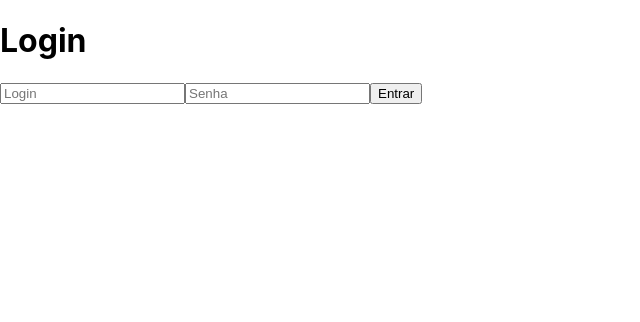
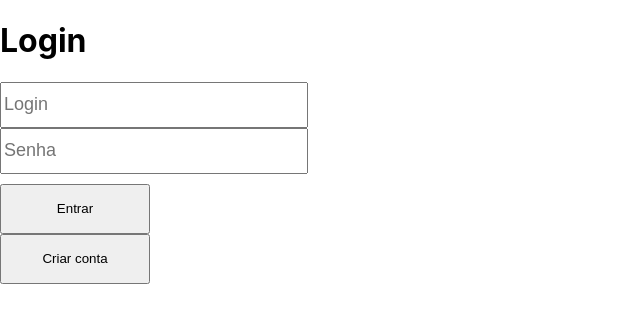
Before and after one commit to Peubarros1/streaming-de-musicas, a React (Create React App) app in the folder frontend/: page /login in a window 1280 px wide. Shown: the top 322 px of the page, without its empty margins (0-640 px from the left). Built offline with nearby package versions, Linux system fonts and the light colour scheme.

Commit message:
feat: creating Login.css for visual difference and changing Login.tsx to store user.role and apply Login.css

```diff
--- /dev/null
+++ b/frontend/src/pages/Login.css
@@ -0,0 +1,27 @@
+.botoes-login {
+  display: flex;
+  flex-direction: column;
+  margin-top: 10px;
+}
+
+.campo-login {
+  width: 300px;
+  height: 40px;
+  font-size: 18px;
+}
+
+.campo-senha {
+  width: 300px;
+  height: 40px;
+  font-size: 18px;
+}
+
+.botao-entrar {
+  width: 150px;
+  height: 50px;
+}
+
+.botao-criar {
+  width: 150px;
+  height: 50px;
+}
--- a/frontend/src/pages/Login.tsx
+++ b/frontend/src/pages/Login.tsx
@@ -2,6 +2,7 @@ import { useState }     from 'react';
 import { useNavigate }  from 'react-router-dom';
 import { loginApi }     from '../api';
 import { useAuth }      from '../contexts/AuthContext';
+import './Login.css'
 
 export function Login() {
   const [login,    setLogin]    = useState('');
@@ -13,7 +14,7 @@ export function Login() {
   async function handleLogin() {
     try {
       const dados = await loginApi(login, password);
-      entrar(login, dados.access_token);
+      entrar(login, dados.access_token, dados.role);
       navigate('/');
     } catch (e) {
       setErro('Login ou senha invalidos');
@@ -23,18 +24,24 @@ export function Login() {
   return (
     <div>
       <h1>Login</h1>
+      <div className="botoes-login">
       <input
+        className="campo-login"
         placeholder="Login"
         value={login}
         onChange={e => setLogin(e.target.value)}
       />
       <input
+        className="campo-senha"
         placeholder="Senha"
         type="password"
         value={password}
         onChange={e => setPassword(e.target.value)}
-      />
-      <button onClick={handleLogin}>Entrar</button>
+      /></div>
+      <div className="botoes-login">
+      <button className="botao-entrar" onClick={handleLogin}>Entrar</button>
+      <button className="botao-criar" onClick={() => navigate('/auth/register')}>Criar conta</button>
+      </div>
       {erro && <p>{erro}</p>}
     </div>
   );
```
